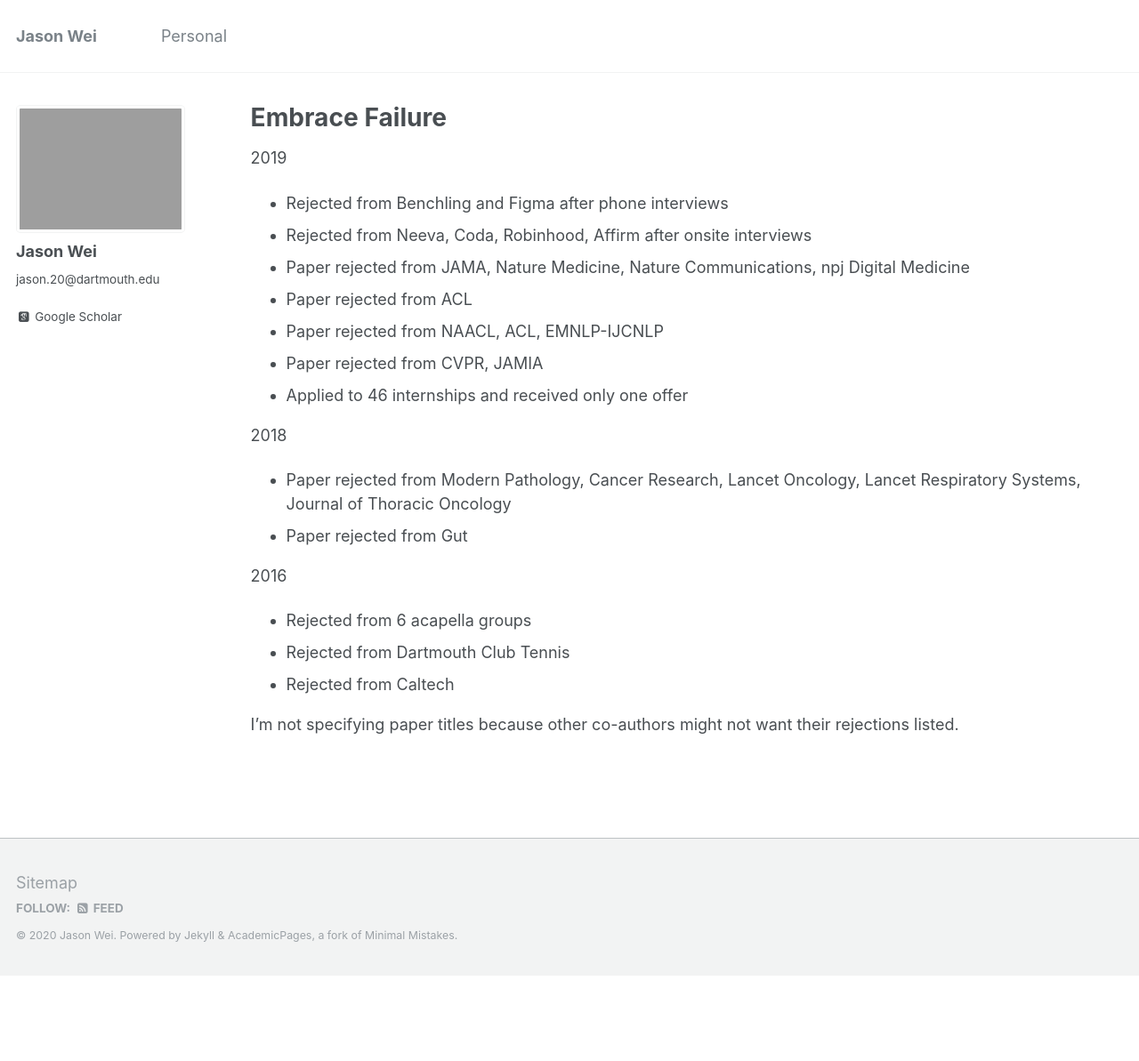
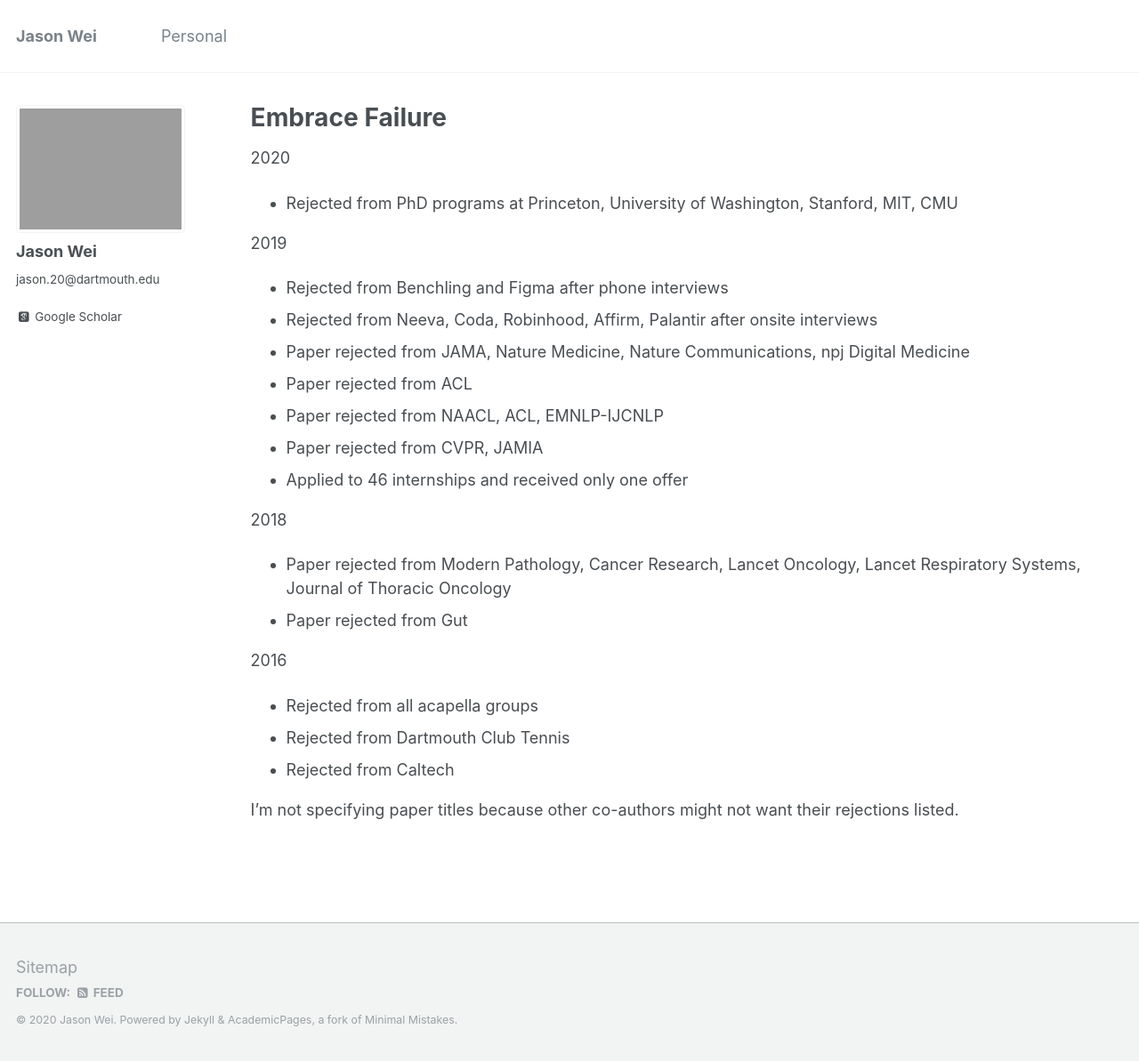
Before and after one commit to jasonwei20/jasonwei20.github.io, a Jekyll site: the page built from _pages/failures.md, in a window 1280 px wide. Shown: the whole page at 89% size. Built offline with Jekyll 4.4.1, drawn with Linux system fonts in a browser that asks for light colours; some web fonts are replaced; before the commit the page ends 1097 px from its top, so only the background shows below that.

Commit message:
revise stuff

```diff
--- a/_pages/failures.md
+++ b/_pages/failures.md
@@ -7,9 +7,12 @@ author_profile: true
 
 {% include base_path %}
 
+2020
+* Rejected from PhD programs at Princeton, University of Washington, Stanford, MIT, CMU
+
 2019
 * Rejected from Benchling and Figma after phone interviews
-* Rejected from Neeva, Coda, Robinhood, Affirm after onsite interviews
+* Rejected from Neeva, Coda, Robinhood, Affirm, Palantir after onsite interviews
 * Paper rejected from JAMA, Nature Medicine, Nature Communications, npj Digital Medicine
 * Paper rejected from ACL
 * Paper rejected from NAACL, ACL, EMNLP-IJCNLP
@@ -21,7 +24,7 @@ author_profile: true
 * Paper rejected from Gut
 
 2016
-* Rejected from 6 acapella groups
+* Rejected from all acapella groups
 * Rejected from Dartmouth Club Tennis
 * Rejected from Caltech
 
```
Also changed, not shown: _pages/about.md (+4 -8 lines).
